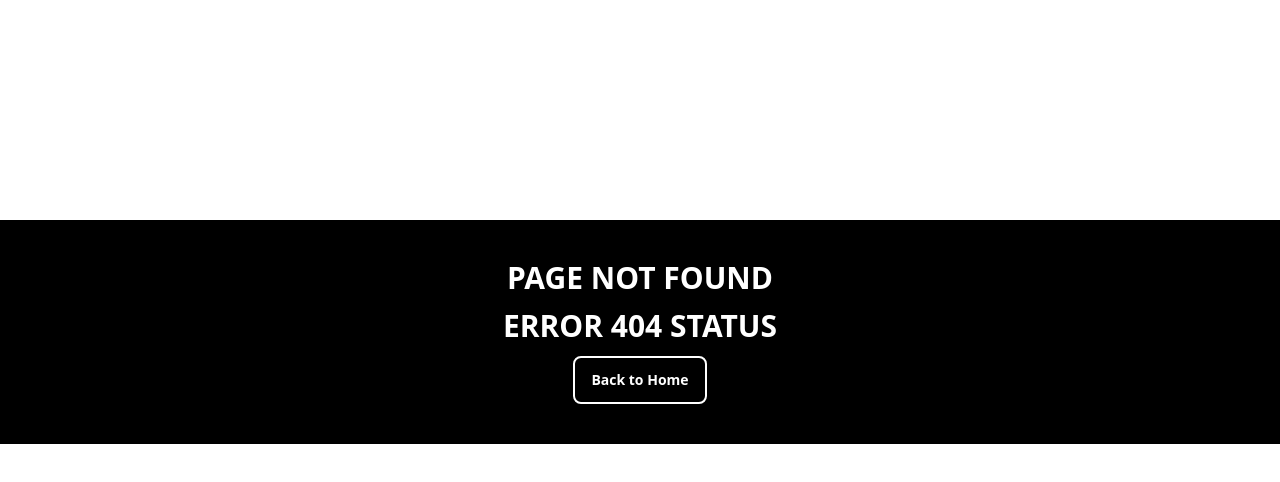
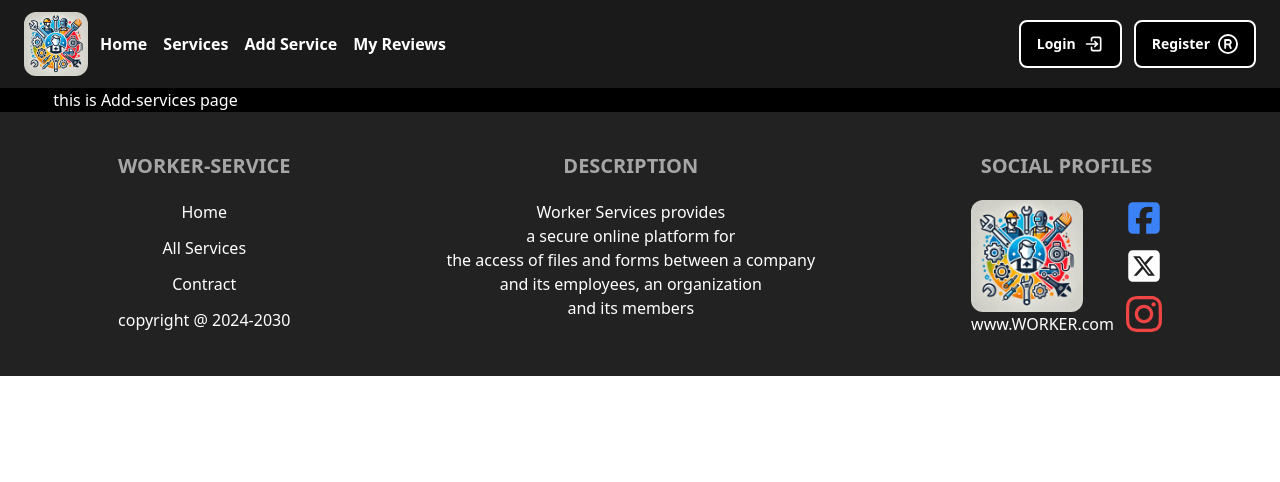
Before and after one commit to mdnasiruddin78/A11client, a React (Vite) app: page /addservice in a window 1280 px wide. Before the commit this address had no page. Shown: the top 482 px of the page. Built offline with nearby package versions, Linux system fonts and the light colour scheme.

Commit message:
pages add

```diff
--- /dev/null
+++ b/src/Pages/Addservice.jsx
@@ -0,0 +1,11 @@
+
+
+const Addservice = () => {
+    return (
+        <div>
+            <h3 className="text-white">this is Add-services page</h3>
+        </div>
+    );
+};
+
+export default Addservice;
--- /dev/null
+++ b/src/Pages/Myreviews.jsx
@@ -0,0 +1,11 @@
+
+
+const Myreviews = () => {
+    return (
+        <div>
+            <h3 className="text-white">this is my-review page</h3>
+        </div>
+    );
+};
+
+export default Myreviews;
--- a/src/Pages/Service.jsx
+++ b/src/Pages/Service.jsx
@@ -0,0 +1,11 @@
+
+
+const Service = () => {
+    return (
+        <div>
+            <h3 className="text-white">this is services page</h3>
+        </div>
+    );
+};
+
+export default Service;
--- a/src/components/Navbar.jsx
+++ b/src/components/Navbar.jsx
@@ -15,16 +15,16 @@ const Navbar = () => {
                     <div tabIndex={0} role="button"><HiMenuAlt1 className='text-3xl text-white' /></div>
                     <ul tabIndex={0} className="dropdown-content menu text-white backdrop-blur bg-white/30 font-bold rounded-box z-[1] w-44 p-2">
                         <li><NavLink to="/">Home</NavLink></li>
-                        <li><NavLink to="/allmovies">Services</NavLink></li>
-                        <li><NavLink to="/addmovie">Add Service</NavLink></li>
-                        <li><NavLink to="/myfavorites">My Reviews</NavLink></li>
+                        <li><NavLink to="/service">Services</NavLink></li>
+                        <li><NavLink to="/addservice">Add Service</NavLink></li>
+                        <li><NavLink to="/myreview">My Reviews</NavLink></li>
                     </ul>
                 </div>
                 <div className="lg:flex md:flex hidden space-x-4 text-white font-bold">
                     <NavLink to="/">Home</NavLink>
                     <NavLink to="/service">Services</NavLink>
                     <NavLink to="/addservice">Add Service</NavLink>
-                    <NavLink to="/myreviews">My Reviews</NavLink>
+                    <NavLink to="/myreview">My Reviews</NavLink>
                 </div>
             </div>
             <div className="space-x-3">
```
Also changed, not shown: src/Router/router.jsx (+15 -0 lines).
